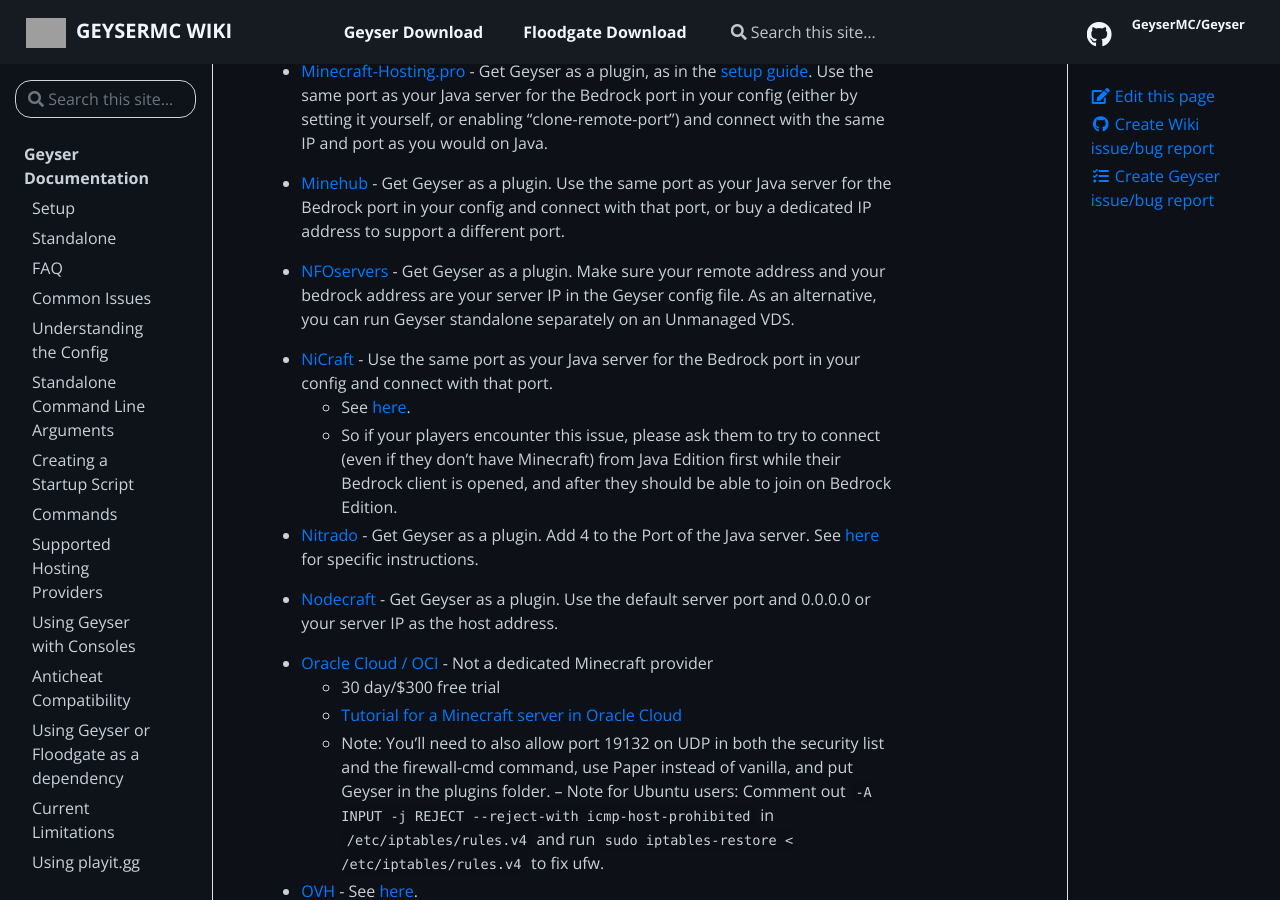
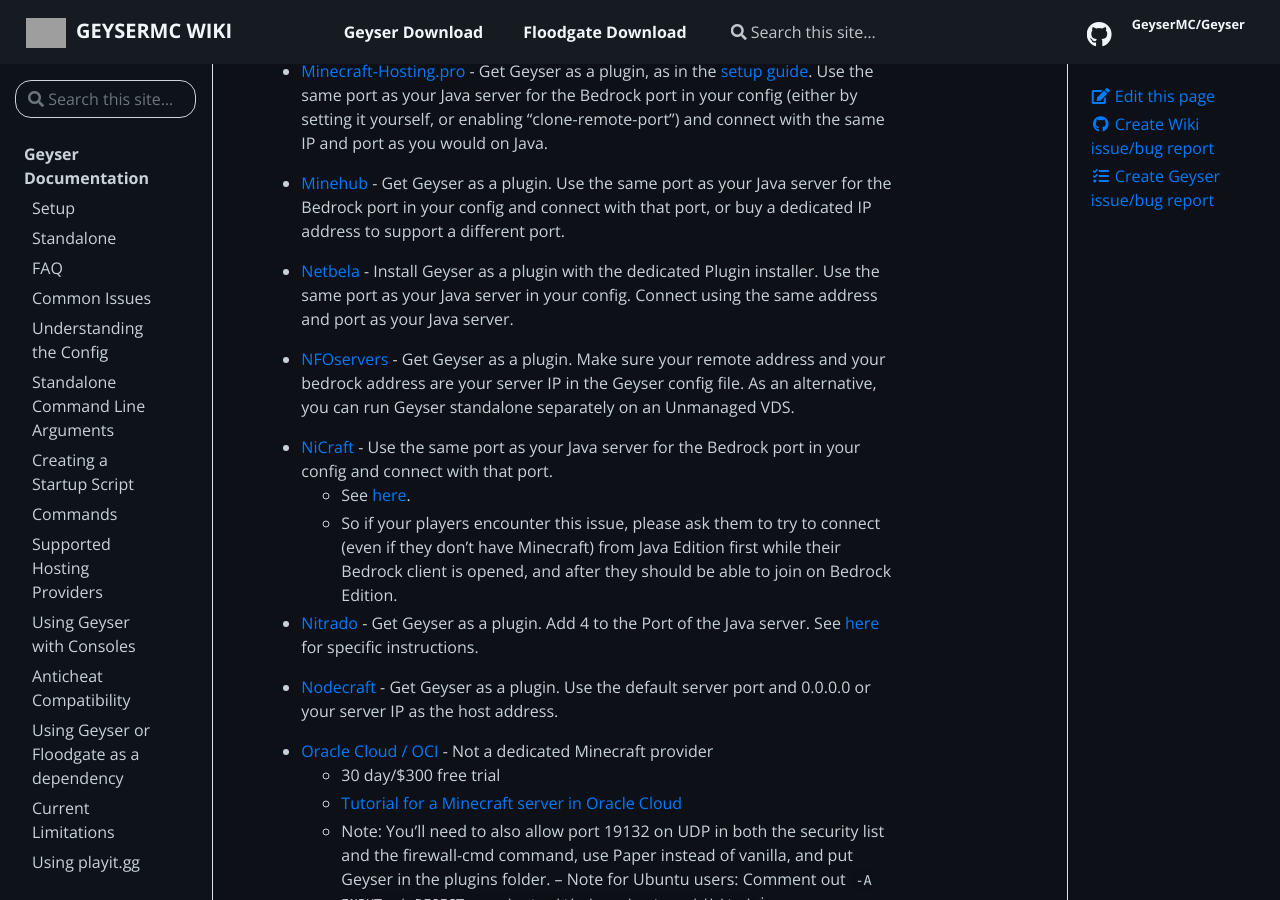
Before and after one commit to GeyserMC/GeyserWiki, a Jekyll site: the page built from _docs/geyser/supported-hosting-providers.md, in a window 1280 px wide and 900 px high, scrolled down 5006 px. Built offline with Jekyll 4.4.1, drawn with Linux system fonts in a browser that asks for light colours; grey boxes are pictures that could not be loaded.

Commit message:
Adding of Netbela to the list of Hosting providers (#133)

```diff
--- a/_data/providers.json
+++ b/_data/providers.json
@@ -269,6 +269,11 @@
       "description": "Get Geyser as a plugin. Use the same port as your Java server for the Bedrock port in your config and connect with that port, or buy a dedicated IP address to support a different port."
     },
     {
+      "name": "Netbela",
+      "url": "https://netbela.nl/store/minecraft",
+      "description": "Install Geyser as a plugin with the dedicated Plugin installer. Use the same port as your Java server in your config. Connect using the same address and port as your Java server."
+    },
+    {
       "name": "NFOservers",
       "url": "https://nfoservers.com/",
       "description": "Get Geyser as a plugin. Make sure your remote address and your bedrock address are your server IP in the Geyser config file. As an alternative, you can run Geyser standalone separately on an Unmanaged VDS."
```
